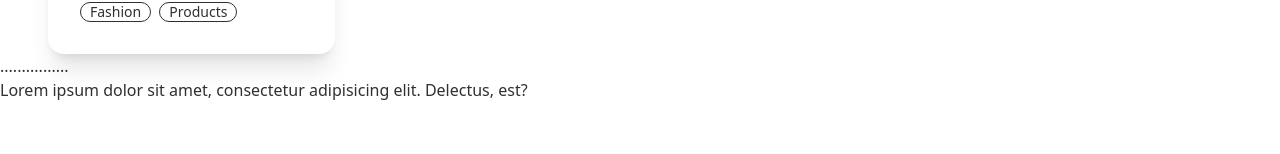
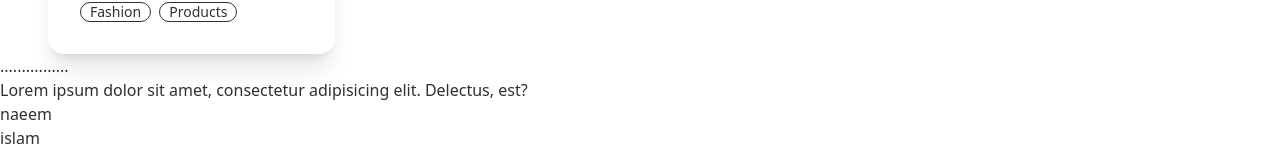
Before and after one commit to naeem182/conceptul-react-core-concept, a React (Vite) app: page / in a window 1280 px wide. Shown: the part 781-935 px from the top of the page. Before the commit the page ends 883 px from the top, so only its background shows below. Built offline with nearby package versions, Linux system fonts and the light colour scheme.

Commit message:
array rendaring

```diff
--- a/src/ChildrenExmple.jsx
+++ b/src/ChildrenExmple.jsx
@@ -1,9 +1,15 @@
 import React from 'react'
 
 const ChildrenExmple = ({ children }) => {
+    const names = ["naeem", "islam", "junior"]
     return (
         <div>
             {children}
+            {
+                names.map((iteam) =>
+                    (<h2>{iteam}</h2>)
+                )
+            }
         </div>
     )
 }
```
